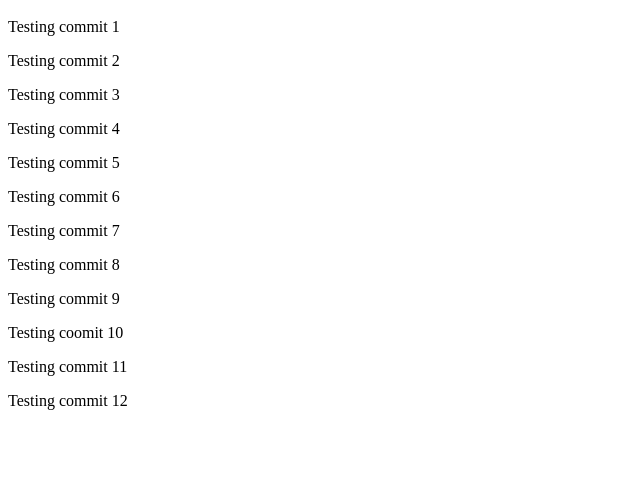
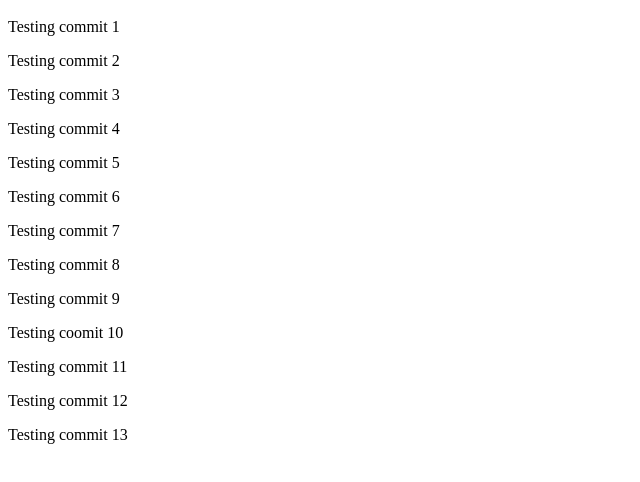
Before and after one commit to HonzaMikula/GitReviews-QA, a plain HTML site: page index.html in a window 1280 px wide. Shown: the part 48-530 px from the top of the page, without its empty margins (0-640 px from the left). Drawn offline with Linux system fonts and the light colour scheme.

Commit message:
testing commit 13

```diff
--- a/index.html
+++ b/index.html
@@ -16,5 +16,6 @@
     <p>Testing coomit 10</p>
     <p>Testing commit 11</p>
     <p>Testing commit 12</p>
+    <p>Testing commit 13</p>
   </body>
 </html>
```
